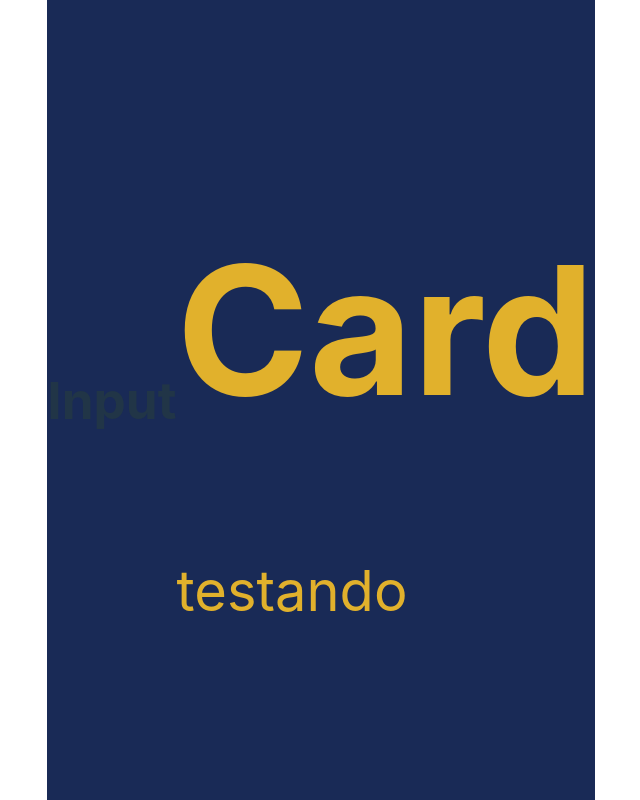
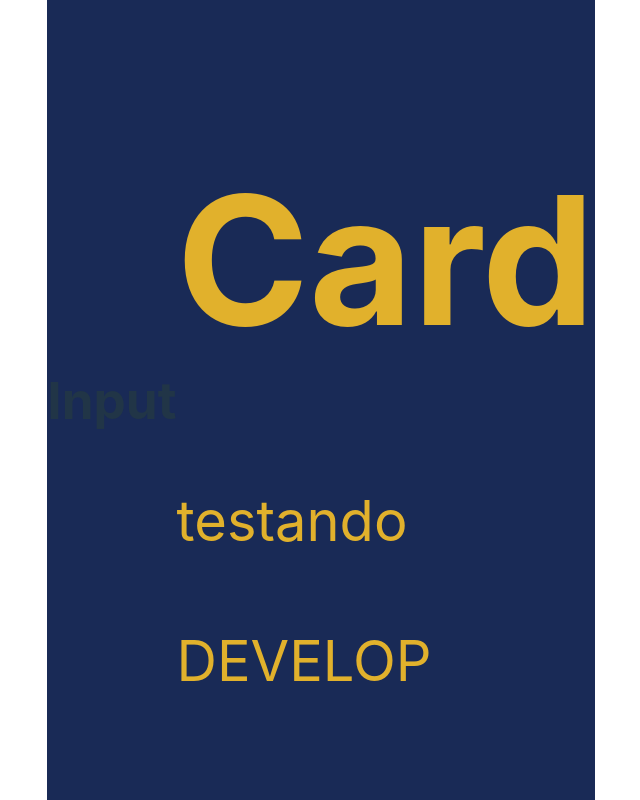
Before and after one commit to elianDev/github-search, a React (Vite) app: page / in a window 1280 px wide. Shown: the whole page, without its empty margins (319-959 px from the left). Built offline with nearby package versions, Linux system fonts and the light colour scheme.

Commit message:
creating p on card

```diff
--- a/src/components/card/index.tsx
+++ b/src/components/card/index.tsx
@@ -6,6 +6,7 @@ export function Card() {
         <div className="card">
             <h1 >Card</h1>
             <p>testando</p>
+            <p>DEVELOP</p>
         </div>
     )
 }
```
